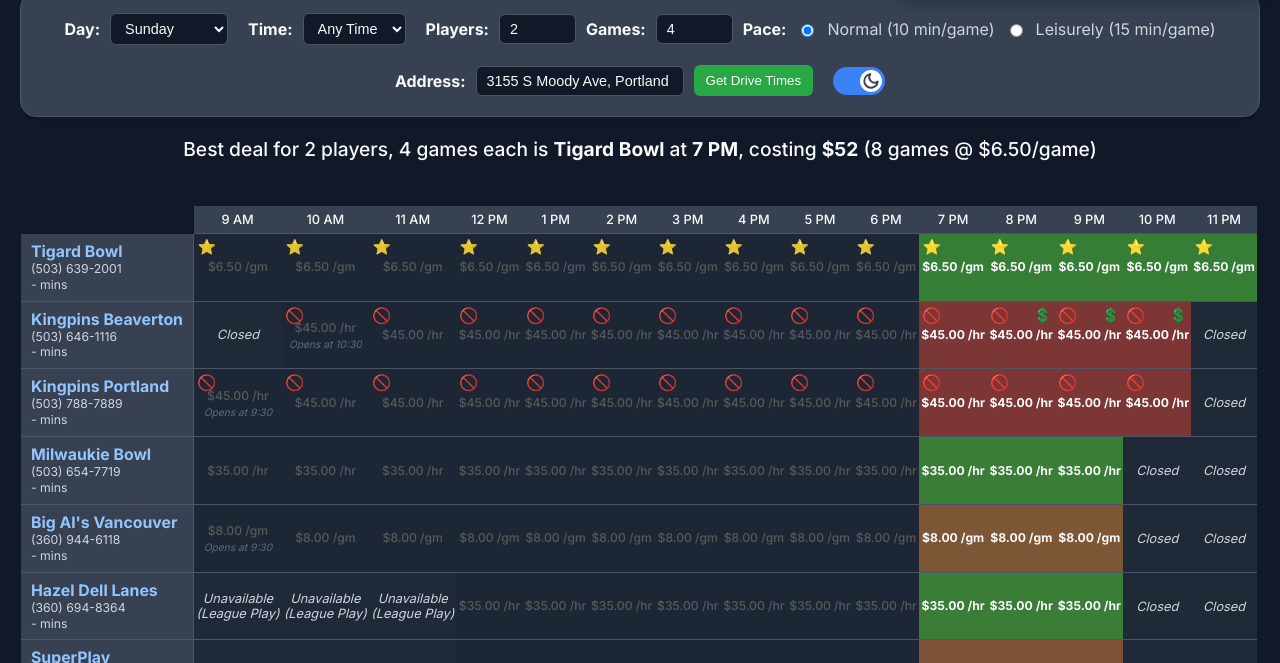
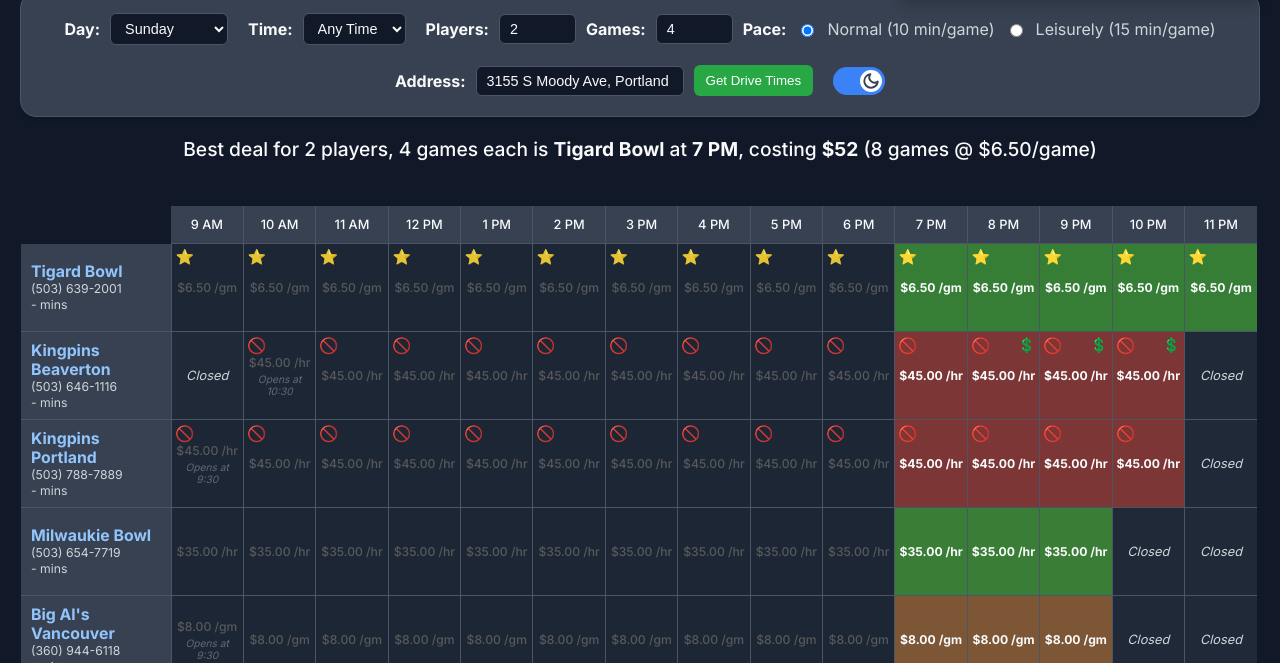
Before and after one commit to justintricate/PDX-Bowling-App, a website built with Vite: page index.html in a window 1280 px wide. Shown: the part 120-783 px from the top of the page. Built offline with nearby package versions, Linux system fonts and the light colour scheme.

Commit message:
fixed scrollbar for real this time

```diff
--- a/src/style.css
+++ b/src/style.css
@@ -137,29 +137,30 @@
 .table-container {
   overflow-x: auto;
   position: relative;
-  /* Adds a 1px buffer on the left and right, creating the necessary space */
-  padding: 0 1px;
+  padding: 0 1px; /* Buffer to prevent unnecessary scrollbar */
 }
 
 table {
-  /* Take up 100% of the container's width, minus a 2px buffer */
-  width: calc(100% - 2px);
+  width: calc(100% - 2px); /* Fill container minus buffer */
   border-collapse: collapse;
   margin-top: 20px;
   animation: fadeIn 0.4s ease-in-out;
+  table-layout: fixed; /* CRITICAL: Enforces uniform column widths */
 }
 
+/* Base styles for ALL cells */
 th,
 td {
-  border: none;
   border-bottom: 1px solid var(--border-color);
   padding: 6px 2px;
   text-align: center;
   font-size: 0.8em;
   color: var(--text-color);
   vertical-align: middle;
+  word-wrap: break-word; /* Prevent long text from breaking layout */
 }
 
+/* Specific styles for HEADER cells (th) */
 th {
   background-color: var(--primary-color);
   color: #fff;
@@ -167,9 +168,15 @@
   top: 0;
   z-index: 2;
   font-weight: 500;
+  height: 25px; /* Compact header height */
 }
 
-/* Sticky first column for alley names */
+/* Specific styles for DATA cells (td) */
+td {
+  height: 75px; /* UNIFORM height for all data rows */
+}
+
+/* Styles for the FIRST column (Alley Names) */
 td:first-child,
 th:first-child {
   text-align: left;
@@ -179,23 +186,31 @@
   z-index: 10;
   padding: 8px 10px;
   font-size: 0.9em;
-  white-space: normal;
-  min-width: 140px;
+  width: 150px; /* Comfortable width for alley names */
   border-right: 1px solid var(--border-color);
+  box-sizing: border-box;
   overflow: visible;
-  box-sizing: border-box;
 }
 
+/* Style for the top-left empty corner */
 thead th:first-child {
   background-color: var(--background-color);
   border: none;
-  z-index: 3; /* Above other headers */
+  z-index: 11; /* Above other sticky elements */
 }
 
+/* Add vertical borders to all columns except the last one */
+th:not(:last-child),
+td:not(:last-child) {
+  border-right: 1px solid var(--border-color);
+}
+
+/* Hover effect */
 tbody tr:hover > td {
   background-color: #f3f4f6;
 }
 
+/* Alley info text styling */
 .alley-name a {
   color: var(--primary-color);
   text-decoration: none;
@@ -218,7 +233,6 @@
  * Table Cell Variants
  */
 .price-cell {
-  min-height: 50px;
   position: relative;
   overflow: visible !important;
   z-index: 20;
```
